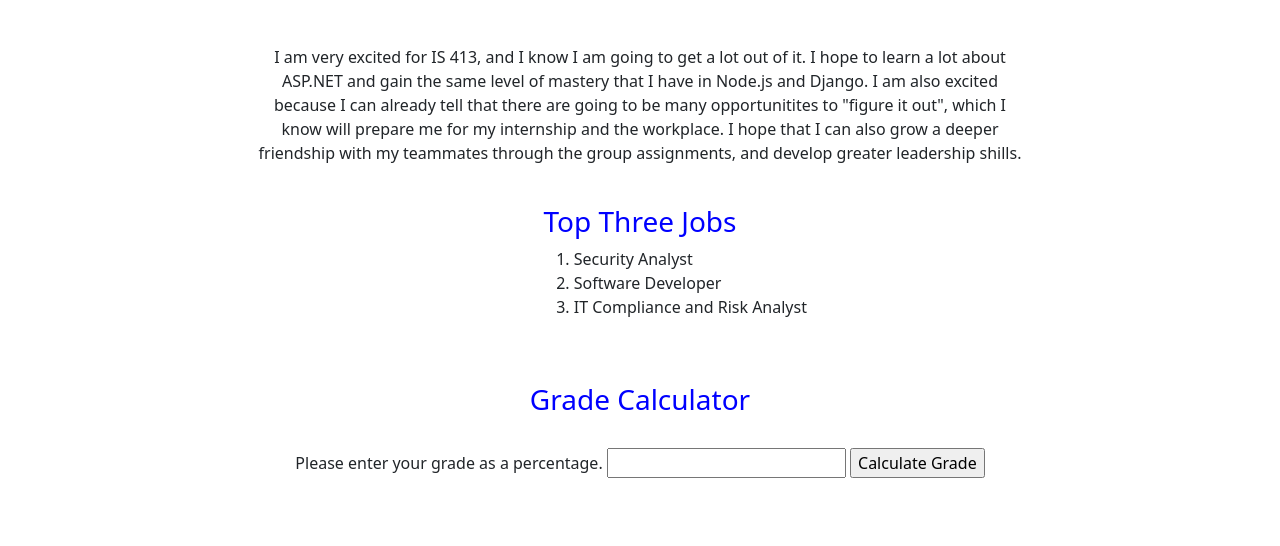
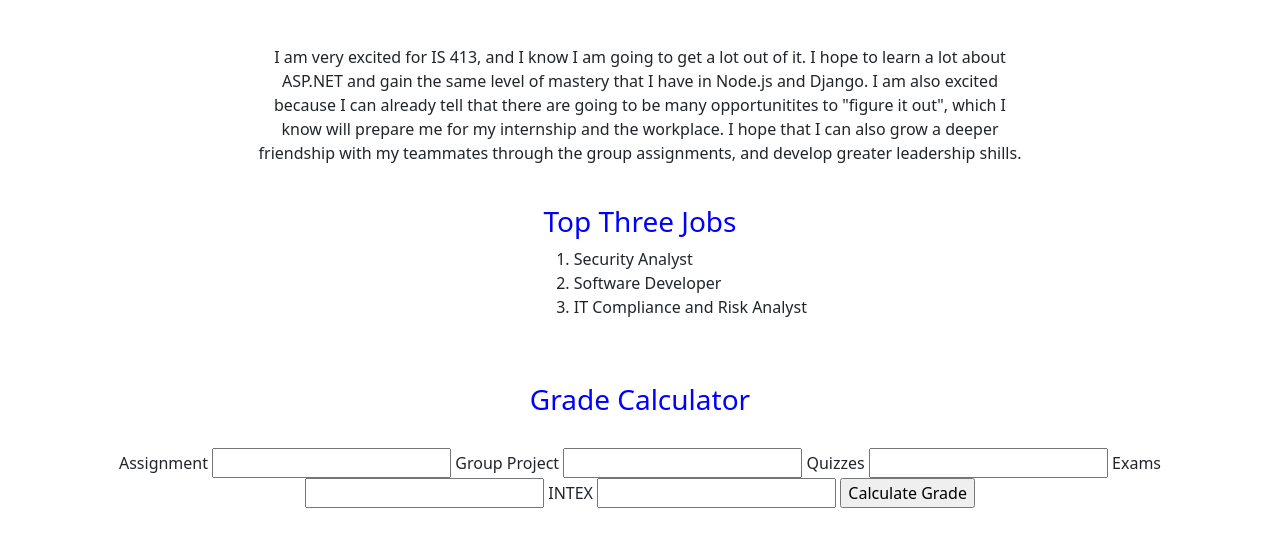
Before and after one commit to RexforNext22/ismission2RyanPinkneyNEW, a plain HTML site: page mission2RyanPinkney/wwwroot/index.html in a window 1280 px wide. Shown: the part 767-1313 px from the top of the page. Drawn offline with Linux system fonts and the light colour scheme.

Commit message:
added by ryan

```diff
--- a/mission2RyanPinkney/wwwroot/index.html
+++ b/mission2RyanPinkney/wwwroot/index.html
@@ -52,11 +52,20 @@ This is the index html page which will display all the requirements of the page.
 
     <!--Grade calcualtor form-->
     <h3>Grade Calculator</h3><br />
-    <form>
-        <lable>Please enter your grade as a percentage.</lable> <!--Place for the user to input the grade percentage-->
-        <input id="percent" type="text" />
-        <input id="cal" type="button" value="Calculate Grade" /> <!--Button to submit the information in the form-->
-    </form>
+                             <form>
+                                 <label>Assignment</label> <!--Place for the user to input the grade percentage-->
+                                 <input id="Assignment" type="text" />
+                                 <label>Group Project</label> <!--Place for the user to input the grade percentage-->
+                                 <input id="GroupProject" type="text" />
+                                 <label>Quizzes</label> <!--Place for the user to input the grade percentage-->
+                                 <input id="Quizzes" type="text" />
+                                 <label>Exams</label> <!--Place for the user to input the grade percentage-->
+                                 <input id="Exams" type="text" />
+                                 <label>INTEX</label> <!--Place for the user to input the grade percentage-->
+                                 <input id="INTEX" type="text" />
+
+                                 <input id="cal" type="button" value="Calculate Grade" /> <!--Button to submit the information in the form-->
+                             </form>
 
     <!--Extra line breaks to add white space to the bottom of the page-->
     <br /><br /><br /><br /><br /><br /><br /><br /><br /><br /><br /><br /><br /><br /><br /><br /><br /><br /><br /><br /><br /><br /><br /><br />
```
